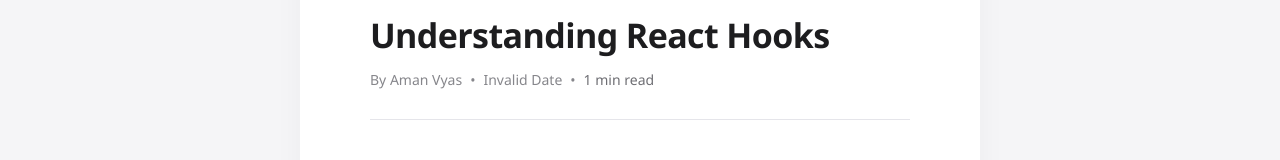
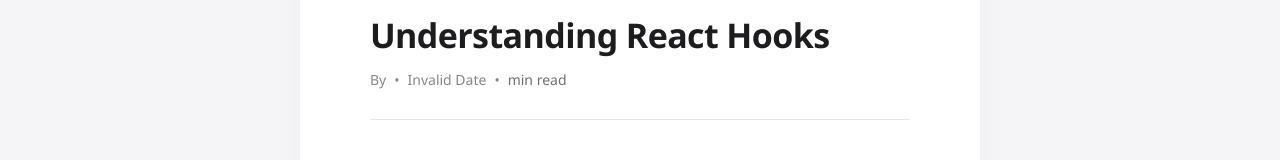
Before and after one commit to vyasaman26/25blog-app, a React (Vite) app: page /blog/1 in a window 1280 px wide. Shown: the part 169-329 px from the top of the page. Built offline with nearby package versions, Linux system fonts and the light colour scheme.

Commit message:
ownership-based authorization added (you can delete or edit only tose blogs which are created by you).

```diff
--- a/src/pages/BlogDetails.jsx
+++ b/src/pages/BlogDetails.jsx
@@ -10,7 +10,7 @@
   const { id } = useParams();
   const { blogs, setBlogs } = useContext(BlogContext);
   const blog = blogs.find((b) => b.id === Number(id));
-  const { token } = useContext(AuthContext);
+  const { user, token } = useContext(AuthContext);
 
   const handleDelete = () => {
     const filteredBlog = blogs.filter((b) => b.id !== Number(id));
@@ -24,13 +24,11 @@
           <h1 className="details-title">{blog.title}</h1>
 
           <div className="details-meta">
-            <span>By Aman Vyas</span>
+            <span>By {blog.author}</span>
             <span>•</span>
             <span>{new Date(blog.date).toDateString()}</span>
             <span>•</span>
-            <span className="reading-time">
-              {Math.ceil(blog.content.split(" ").length / 200)} min read
-            </span>
+            <span className="reading-time">min read</span>
           </div>
         </div>
 
@@ -39,14 +37,14 @@
         <div className="details-body">
           <p>{blog.content}</p>
         </div>
-        {token && (
+        {token && user.username === blog.author && (
           <div className="details-actions">
             <Link to={`/edit/${blog.id}`} className="btn-edit">
-              ✏ Edit
+              Edit
             </Link>
 
             <button onClick={handleDelete} className="btn-delete">
-              🗑 Delete
+              Delete
             </button>
           </div>
         )}
--- a/src/pages/Login.jsx
+++ b/src/pages/Login.jsx
@@ -13,8 +13,7 @@
     e.preventDefault();
     const storedUsers = localStorage.getItem("users");
     const users = storedUsers ? JSON.parse(storedUsers) : [];
-    console.log(typeof users);
-    console.log(users);
+
     const isRegisteredUser = users.find(
       (u) => u.email === email && u.password === password,
     );
```
